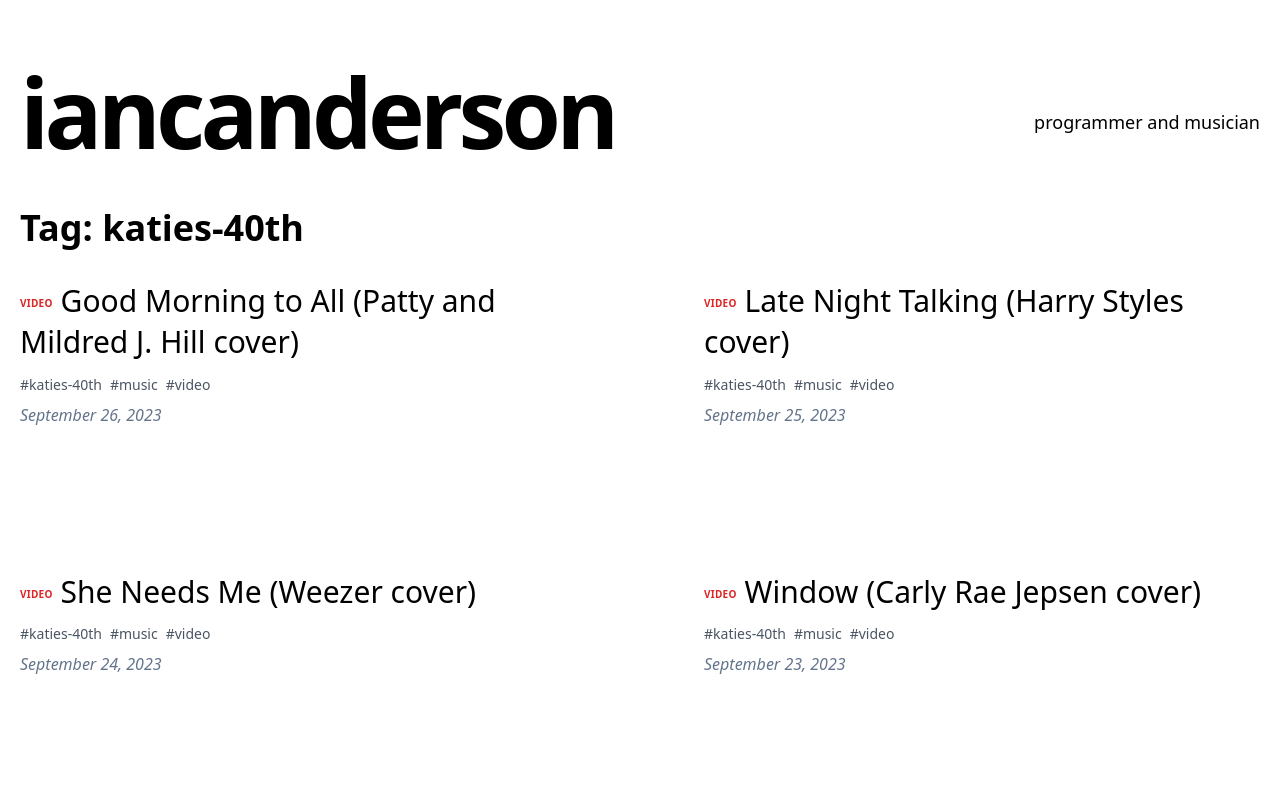
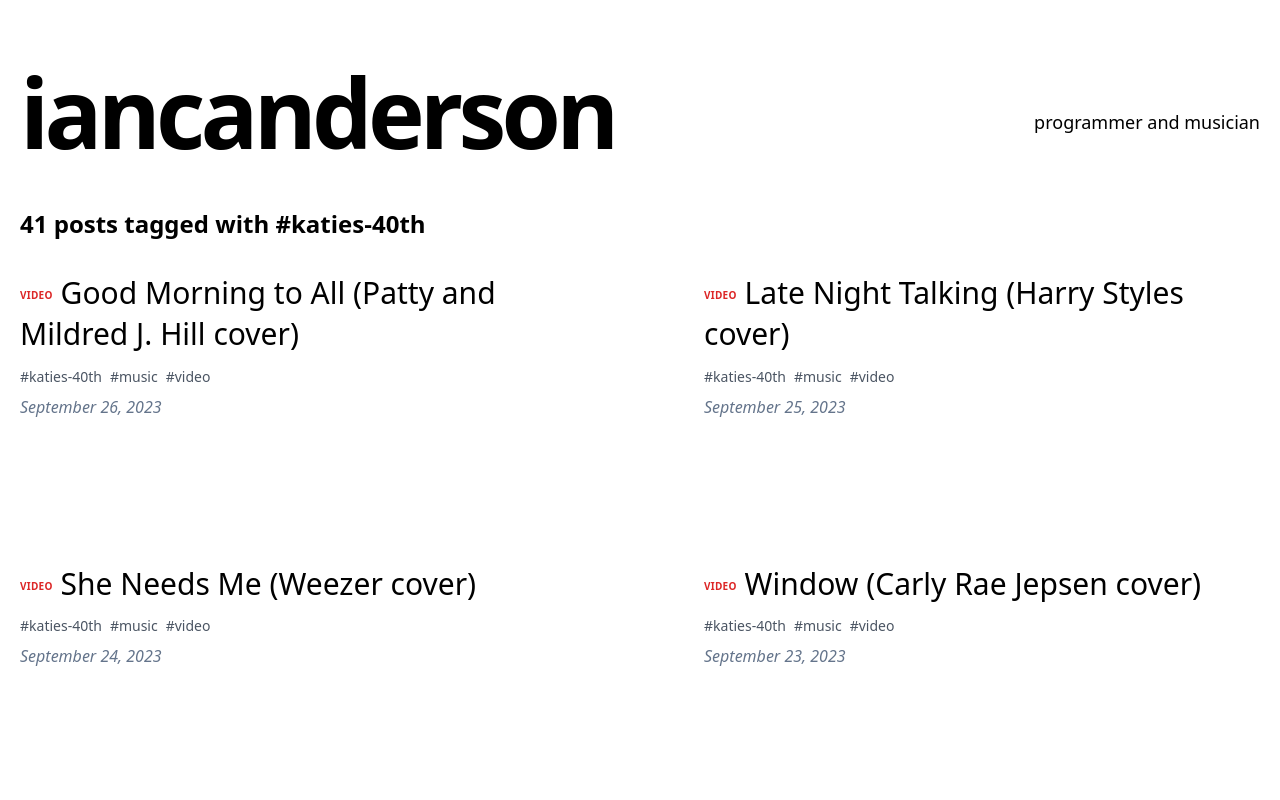
Before and after one commit to iancanderson/iancanderson.com, a Next.js app: page /tags/katies-40th in a window 1280 px wide. Shown: the top 800 px of the page. Built offline with nearby package versions, Linux system fonts and the light colour scheme.

Commit message:
ui(tags): show count in tag header: 'N posts tagged with #tag'

```diff
--- a/pages/tags/[tag].tsx
+++ b/pages/tags/[tag].tsx
@@ -14,6 +14,7 @@ type Props = {
 
 export default function TagPage({ tag, posts }: Props) {
   const sorted = posts.sort((a, b) => (a.date > b.date ? -1 : 1));
+  const count = sorted.length;
   return (
     <Layout>
       <Head>
@@ -21,7 +22,7 @@ export default function TagPage({ tag, posts }: Props) {
       </Head>
       <Container>
         <Intro />
-        <h1 className="text-4xl font-bold mb-8">Tag: {tag}</h1>
+        <h1 className="text-2xl font-semibold mb-8">{count} posts tagged with #{tag}</h1>
         {sorted.length > 0 ? (
           <MoreStories posts={sorted} />
         ) : (
```
